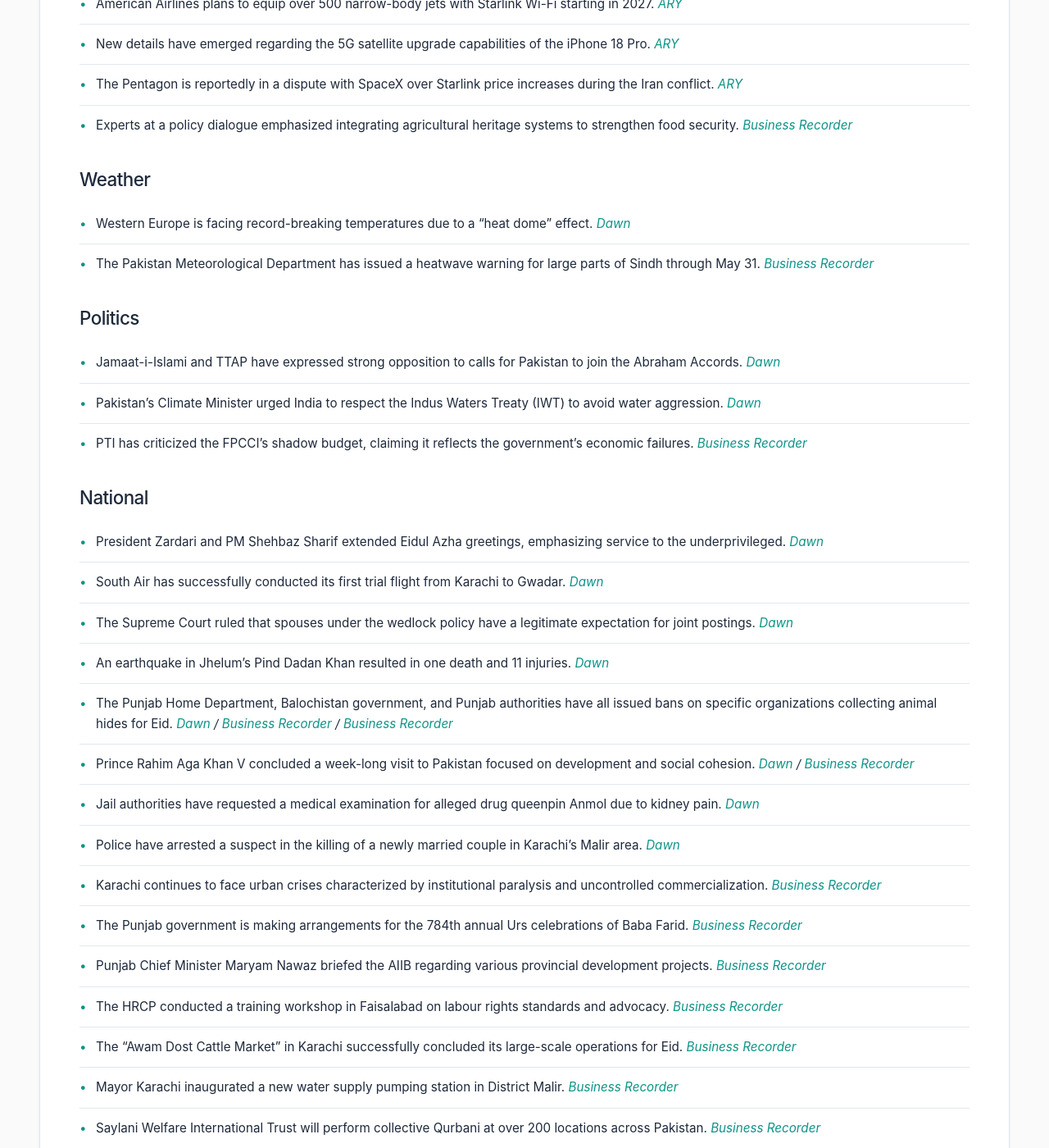
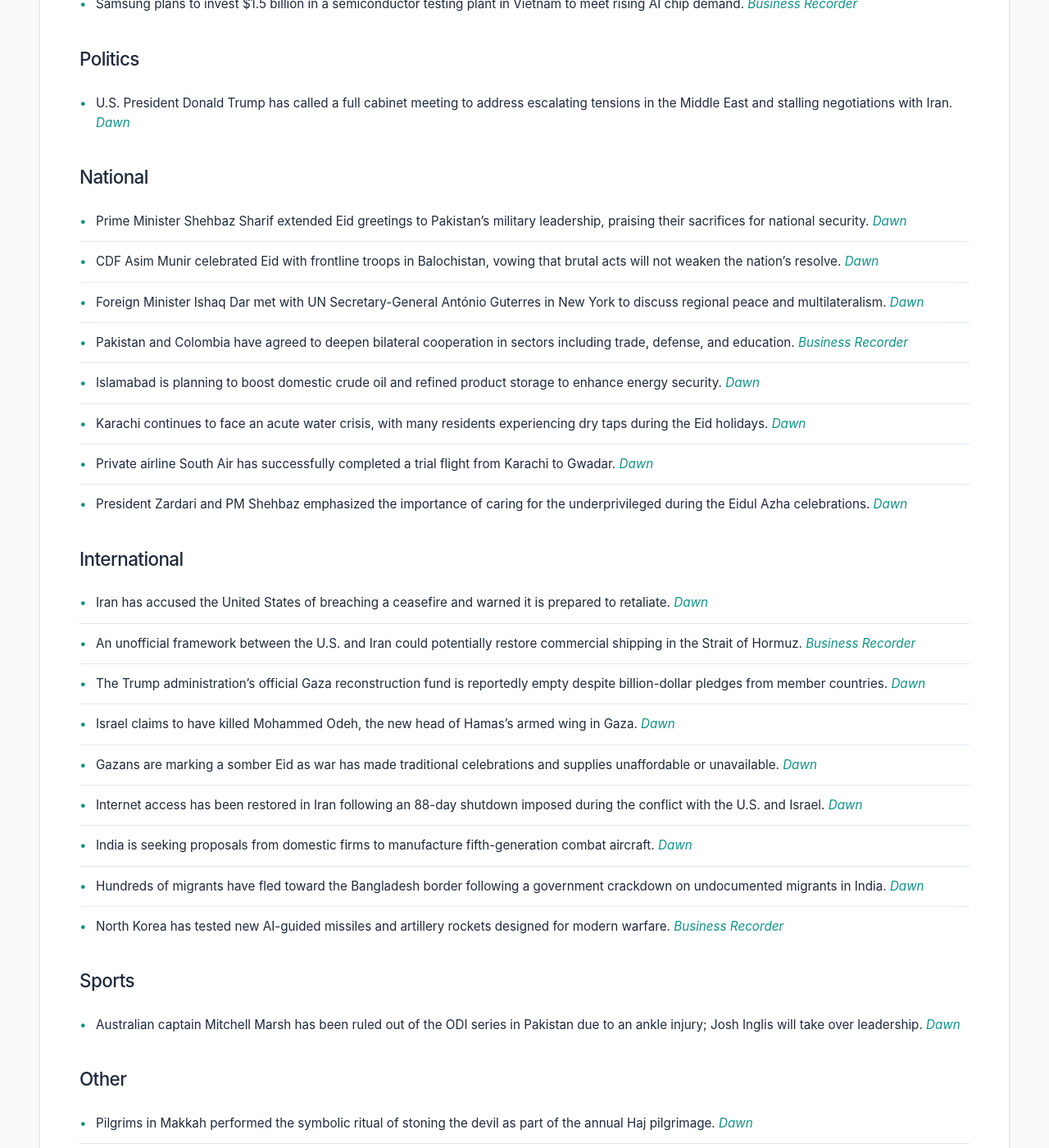
Before and after one commit to zsubzwary/news, a Jekyll site: the page built from en/index.md, in a window 1280 px wide and 1400 px high, scrolled down 1038 px. Shown: the whole window at 82% size. Built offline with Jekyll 4.4.1, drawn with Linux system fonts in a browser that asks for light colours; some web fonts are replaced; comment, search, counter and statistics services are not loaded; some of the changed text lies outside the part shown.

Commit message:
DateTime; 2026-05-27T16:05:21.211Z

```diff
--- a/en/index.md
+++ b/en/index.md
@@ -4,65 +4,53 @@ title: Pakistan News Briefing
 lang: en
 ---
 
-Published at: 27-May-2026 09:04PKT
+Published at: 27-May-2026 21:05PKT
 
-Time to read: 5 mins
+Time to read: 4 mins
 
 ### Economy
-- Islamabad is planning to increase domestic storage for crude oil and refined products to bolster energy security. *[Dawn](https://www.dawn.com/news/2003379/islamabad-plans-oil-reserves-storage-push)*
-- Consumers are facing surging prices for onions, tomatoes, and flour ahead of Eidul Azha. *[Dawn](https://www.dawn.com/news/2003380/tomato-onion-and-flour-rates-surge)*
-- Structural barriers continue to hinder the planned revival of Pakistan's cotton sector. *[Dawn](https://www.dawn.com/news/2003376/analysis-structural-barriers-hindering-cotton-revival-plan)*
-- The Pakistan Association of Automotive Parts & Accessories Manufacturers (PAAPAM) is calling for strategies to develop local industry. *[Business Recorder](https://www.brecorder.com/news/40422913/govt-urged-to-evolve-strategy-aimed-at-developing-local-industry)*
-- The ghee and cooking oil industry is navigating various regulatory and economic challenges. *[Business Recorder](https://www.brecorder.com/news/40422924/pvma-holds-meeting-challenges-confronting-ghee-cooking-oil-industry-discussed-in-detail)*
-- Soneri Bank has been recognized across 11 categories at the Global Diversity, Equity and Inclusion (DEI) Benchmark Awards 2026. *[Business Recorder](https://www.brecorder.com/news/40422925/soneri-bank-wins-dei-benchmark-awards-2026)*
+- Wall Street trading remains subdued as investors await developments in Middle East peace negotiations. *[Business Recorder](https://www.brecorder.com/news/40423001/wall-street-muted-due-to-mideast-peace-deal-uncertainty)*
+- The Indian rupee remains stable as traders monitor oil price fluctuations and central bank actions. *[Business Recorder](https://www.brecorder.com/news/40422990/traders-keep-focus-on-oil-prices-rbi-moves-as-indian-rupee-treads-water)*
+- Indian shares finished flat, as gains in metal stocks were offset by losses in HDFC Bank. *[Business Recorder](https://www.brecorder.com/news/40422991/indian-shares-end-flat-as-hdfc-bank-offsets-rally-in-metal-stocks)*
+- Major Indian airlines IndiGo and Air India have cut domestic flights for June and July due to rising jet fuel costs. *[Business Recorder](https://www.brecorder.com/news/40422996/indigo-air-india-cut-june-july-domestic-flights-amid-high-jet-fuel-prices-sources-say)*
+- The Bank of Japan reported a fall in net income for fiscal 2025 due to higher interest payments on reserves. *[Business Recorder](https://www.brecorder.com/news/40422987/bojs-net-income-falls-due-to-higher-interest-payments-on-reserves)*
+- New Zealand's central bank held interest rates at 2.25%, though policymakers warned that future hikes may be necessary. *[Business Recorder](https://www.brecorder.com/news/40422979/new-zealand-central-bank-holds-rates-steady-in-tight-vote-warns-hikes-to-come-sooner)*
+- The New Zealand dollar rallied following the central bank's decision to maintain current rates. *[Business Recorder](https://www.brecorder.com/news/40422978/new-zealand-dollar-rallies-as-rbnz-comes-close-to-hiking)*
+- Consumers in Karachi are facing surging prices for essential goods including onions, tomatoes, and flour. *[Dawn](https://www.dawn.com/news/2003380/tomato-onion-and-flour-rates-surge)*
 
 ### Science & Technology
-- The Ministry of IT has begun registering cloud service providers to ensure data security and meet accreditation standards. *[Dawn](https://www.dawn.com/news/2003294/it-ministry-starts-registering-cloud-service-providers-to-ensure-data-security)*
-- Canada’s Telesat is reportedly seeking a secure satellite connectivity contract in Italy. *[ARY](https://arynews.tv/telesat-discusses-satellite-services-with-italy)*
-- I Squared is investing $225 million in a Cogent data center to focus on AI inference. *[ARY](https://arynews.tv/i-squared-makes-bold-move-in-ai-infrastructure)*
-- American Airlines plans to equip over 500 narrow-body jets with Starlink Wi-Fi starting in 2027. *[ARY](https://arynews.tv/american-airlines-to-upgrade-in-flight-wi-fi)*
-- New details have emerged regarding the 5G satellite upgrade capabilities of the iPhone 18 Pro. *[ARY](https://arynews.tv/iphone-18-pros-5g-satellite-upgrade-explained)*
-- The Pentagon is reportedly in a dispute with SpaceX over Starlink price increases during the Iran conflict. *[ARY](https://arynews.tv/pentagon-spars-with-spacex-over-starlink-price-hike-during-iran-war)*
-- Experts at a policy dialogue emphasized integrating agricultural heritage systems to strengthen food security. *[Business Recorder](https://www.brecorder.com/news/40422916/experts-emphasise-integration-of-agri-heritage-systems)*
-
-### Weather
-- Western Europe is facing record-breaking temperatures due to a "heat dome" effect. *[Dawn](https://www.dawn.com/news/2003256/more-climate-records-under-threat-as-spring-heatwave-bakes-western-europe)*
-- The Pakistan Meteorological Department has issued a heatwave warning for large parts of Sindh through May 31. *[Business Recorder](https://www.brecorder.com/news/40422929/met-warns-of-severe-heatwave-across-sindh-during-eid-days)*
+- YouTube will begin automatically detecting and flagging photorealistic AI-generated content to increase transparency. *[Business Recorder](https://www.brecorder.com/news/40423000/youtube-says-will-flag-ai-generated-content)*
+- AI is expected to accelerate patent creation and product innovation at global technology hubs in India. *[Business Recorder](https://www.brecorder.com/news/40422989/ai-to-turbocharge-patent-creation-at-india-tech-hubs-executives-say)*
+- Samsung plans to invest $1.5 billion in a semiconductor testing plant in Vietnam to meet rising AI chip demand. *[Business Recorder](https://www.brecorder.com/news/40422982/samsung-plans-15-billion-chip-testing-plant-in-vietnam-document-shows)*
 
 ### Politics
-- Jamaat-i-Islami and TTAP have expressed strong opposition to calls for Pakistan to join the Abraham Accords. *[Dawn](https://www.dawn.com/news/2003373/jamaat-ttap-alliance-oppose-call-to-join-abraham-accords)*
-- Pakistan's Climate Minister urged India to respect the Indus Waters Treaty (IWT) to avoid water aggression. *[Dawn](https://www.dawn.com/news/2003262/climate-minister-musadik-malik-warns-against-water-aggression-urges-india-to-respect-iwt)*
-- PTI has criticized the FPCCI's shadow budget, claiming it reflects the government's economic failures. *[Business Recorder](https://www.brecorder.com/news/40422927/fpccis-shadow-budget-reflects-govts-economic-failure-pti)*
+- U.S. President Donald Trump has called a full cabinet meeting to address escalating tensions in the Middle East and stalling negotiations with Iran. *[Dawn](https://www.dawn.com/news/2003490/trump-calls-full-cabinet-meeting-amid-negotiation-slowdown-with-iran)*
 
 ### National
-- President Zardari and PM Shehbaz Sharif extended Eidul Azha greetings, emphasizing service to the underprivileged. *[Dawn](https://www.dawn.com/news/2003371/president-pm-stress-care-for-underprivileged-on-eidul-azha)*
-- South Air has successfully conducted its first trial flight from Karachi to Gwadar. *[Dawn](https://www.dawn.com/news/2003365/new-airline-south-air-operates-trial-flight-to-gwadar)*
-- The Supreme Court ruled that spouses under the wedlock policy have a legitimate expectation for joint postings. *[Dawn](https://www.dawn.com/news/2003360/supreme-court-upholds-spouses-right-to-joint-posting)*
-- An earthquake in Jhelum’s Pind Dadan Khan resulted in one death and 11 injuries. *[Dawn](https://www.dawn.com/news/2003299/at-least-one-killed-11-injured-as-earthquake-damages-houses-in-punjabs-jhelum-district)*
-- The Punjab Home Department, Balochistan government, and Punjab authorities have all issued bans on specific organizations collecting animal hides for Eid. *[Dawn](https://www.dawn.com/news/2003310/punjab-home-department-lists-organisations-barred-from-collecting-animal-hides-on-eidul-azha) / [Business Recorder](https://www.brecorder.com/news/40422915/punjab-bans-collection-of-hides-for-89-groups) / [Business Recorder](https://www.brecorder.com/news/40422923/balochistan-bars-banned-groups-from-collecting-hides)*
-- Prince Rahim Aga Khan V concluded a week-long visit to Pakistan focused on development and social cohesion. *[Dawn](https://www.dawn.com/news/2003265/prince-rahim-winds-up-pakistan-visit-after-week-of-meetings-with-political-leadership-development-assurances) / [Business Recorder](https://www.brecorder.com/news/40422930/prince-rahim-aga-khan-v-concludes-his-pakistan-visit)*
-- Jail authorities have requested a medical examination for alleged drug queenpin Anmol due to kidney pain. *[Dawn](https://www.dawn.com/news/2003283/jail-authorities-request-medical-examination-of-alleged-drug-queenpin-anmol-over-kidney-pain)*
-- Police have arrested a suspect in the killing of a newly married couple in Karachi's Malir area. *[Dawn](https://www.dawn.com/news/2003254/police-arrest-suspect-in-killing-of-newly-married-couple-in-karachis-malir-spokesperson)*
-- Karachi continues to face urban crises characterized by institutional paralysis and uncontrolled commercialization. *[Business Recorder](https://www.brecorder.com/news/40422898/slow-death-of-a-city-of-teeming-millions)*
-- The Punjab government is making arrangements for the 784th annual Urs celebrations of Baba Farid. *[Business Recorder](https://www.brecorder.com/news/40422917/784th-annual-urs-celebrations-of-baba-farid-punjab-govt-committed-to-ensuring-provision-of-facilities)*
-- Punjab Chief Minister Maryam Nawaz briefed the AIIB regarding various provincial development projects. *[Business Recorder](https://www.brecorder.com/news/40422918/cm-briefs-aiib-chief-investment-officer-about-development-projects)*
-- The HRCP conducted a training workshop in Faisalabad on labour rights standards and advocacy. *[Business Recorder](https://www.brecorder.com/news/40422919/hrcp-holds-workshop-on-labour-rights)*
-- The "Awam Dost Cattle Market" in Karachi successfully concluded its large-scale operations for Eid. *[Business Recorder](https://www.brecorder.com/news/40422920/awam-dost-cattle-market-concludes-on-successful-note)*
-- Mayor Karachi inaugurated a new water supply pumping station in District Malir. *[Business Recorder](https://www.brecorder.com/news/40422921/mayor-karachi-inaugurates-water-supply-project)*
-- Saylani Welfare International Trust will perform collective Qurbani at over 200 locations across Pakistan. *[Business Recorder](https://www.brecorder.com/news/40422922/saylani-to-perform-collective-qurbani-at-over-200-locations)*
-- The Karachi Water and Sewerage Corporation (KWSC) has finalized plans to ensure uninterrupted water supply during Eid. *[Business Recorder](https://www.brecorder.com/news/40422926/eid-ul-azha-kwsc-says-will-ensure-uninterrupted-water-supply)*
+- Prime Minister Shehbaz Sharif extended Eid greetings to Pakistan's military leadership, praising their sacrifices for national security. *[Dawn](https://www.dawn.com/news/2003477/pm-shehbaz-extends-eid-greetings-to-armed-forces-chiefs-pays-tribute-to-on-duty-personnel)*
+- CDF Asim Munir celebrated Eid with frontline troops in Balochistan, vowing that brutal acts will not weaken the nation's resolve. *[Dawn](https://www.dawn.com/news/2003468/cdf-munir-spends-eidul-azha-with-frontline-troops-in-zhob-says-brutal-acts-cannot-weaken-nations-resolve)*
+- Foreign Minister Ishaq Dar met with UN Secretary-General António Guterres in New York to discuss regional peace and multilateralism. *[Dawn](https://www.dawn.com/news/2003453/fm-dar-assures-un-chief-of-pakistans-continued-engagement-and-dialogue-to-restore-peace-in-region)*
+- Pakistan and Colombia have agreed to deepen bilateral cooperation in sectors including trade, defense, and education. *[Business Recorder](https://www.brecorder.com/news/40422995/pakistan-colombia-agree-to-deepen-cooperation-across-key-sectors)*
+- Islamabad is planning to boost domestic crude oil and refined product storage to enhance energy security. *[Dawn](https://www.dawn.com/news/2003379/islamabad-plans-oil-reserves-storage-push)*
+- Karachi continues to face an acute water crisis, with many residents experiencing dry taps during the Eid holidays. *[Dawn](https://www.dawn.com/news/2003354/eid-with-dry-taps-as-karachi-water-crisis-enters-second-month)*
+- Private airline South Air has successfully completed a trial flight from Karachi to Gwadar. *[Dawn](https://www.dawn.com/news/2003365/new-airline-south-air-operates-trial-flight-to-gwadar)*
+- President Zardari and PM Shehbaz emphasized the importance of caring for the underprivileged during the Eidul Azha celebrations. *[Dawn](https://www.dawn.com/news/2003371/president-pm-stress-care-for-underprivileged-on-eidul-azha)*
 
 ### International
-- Iran has warned of retaliation after the US allegedly violated a ceasefire by targeting Iranian sites. *[Dawn](https://www.dawn.com/news/2003367/iran-vows-not-to-let-aggression-go-unanswered-after-us-violates-truce)*
-- Internet connectivity in Iran has been partially restored following a nearly three-month shutdown. *[Dawn](https://www.dawn.com/news/2003357/internet-partially-restored-in-iran-after-months-long-shutdown)*
-- The US plans to reduce military contributions to NATO, raising concerns among European allies. *[Dawn](https://www.dawn.com/news/2003396/us-plans-to-cut-bombers-warships-for-nato-in-crisis)*
-- Pakistan has urged the UN Security Council to promote diplomacy and restraint in the US-Iran conflict. *[Dawn](https://www.dawn.com/news/2003210/pakistan-stresses-need-for-restraint-de-escalation-in-iran-us-conflict)*
-- Reports highlight the mistreatment of international humanitarian activists by Israeli leadership. *[Business Recorder](https://www.brecorder.com/news/40422899/arrogance-of-impunity)*
+- Iran has accused the United States of breaching a ceasefire and warned it is prepared to retaliate. *[Dawn](https://www.dawn.com/news/2003367/iran-vows-not-to-let-aggression-go-unanswered-after-us-violates-truce)*
+- An unofficial framework between the U.S. and Iran could potentially restore commercial shipping in the Strait of Hormuz. *[Business Recorder](https://www.brecorder.com/news/40422997/iran-says-draft-deal-with-us-would-reopen-hormuz-shipping-end-naval-blockade)*
+- The Trump administration's official Gaza reconstruction fund is reportedly empty despite billion-dollar pledges from member countries. *[Dawn](https://www.dawn.com/news/2003486/trump-board-of-peaces-official-gaza-fund-is-empty)*
+- Israel claims to have killed Mohammed Odeh, the new head of Hamas's armed wing in Gaza. *[Dawn](https://www.dawn.com/news/2003457/israel-claims-it-killed-new-hamas-armed-wing-chief-in-gaza-strike)*
+- Gazans are marking a somber Eid as war has made traditional celebrations and supplies unaffordable or unavailable. *[Dawn](https://www.dawn.com/news/2003467/no-feasts-no-joy-gazans-mark-a-dark-eid)*
+- Internet access has been restored in Iran following an 88-day shutdown imposed during the conflict with the U.S. and Israel. *[Dawn](https://www.dawn.com/news/2003482/greetings-after-88-days-iranians-reconnect-after-worlds-longest-internet-shutdown)*
+- India is seeking proposals from domestic firms to manufacture fifth-generation combat aircraft. *[Dawn](https://www.dawn.com/news/2003481/india-seeks-proposals-for-5th-generation-combat-jets-ani)*
+- Hundreds of migrants have fled toward the Bangladesh border following a government crackdown on undocumented migrants in India. *[Dawn](https://www.dawn.com/news/2003484/hundreds-flee-india-migrant-crackdown-towards-bangladesh)*
+- North Korea has tested new AI-guided missiles and artillery rockets designed for modern warfare. *[Business Recorder](https://www.brecorder.com/news/40422984/north-korea-tests-ai-guided-missiles-and-artillery-rockets-designed-for-modern-warfare-kcna-says)*
 
 ### Sports
-- Morocco has selected Nayef Aguerd for the World Cup despite ongoing injury concerns. *[ARY](https://arynews.tv/morocco-picks-nayef-aguerd-for-world-cup-despite-injury-concerns)*
+- Australian captain Mitchell Marsh has been ruled out of the ODI series in Pakistan due to an ankle injury; Josh Inglis will take over leadership. *[Dawn](https://www.dawn.com/news/2003471/marsh-out-of-pakistan-odis-inglis-to-captain-australia)*
 
 ### Other
-- During the Haj sermon, Imam Ali Al-Hudhaifi offered prayers for Muslim unity and better conditions for the Ummah. *[Dawn](https://www.dawn.com/news/2003259/prayers-offered-for-muslim-unity-ummahs-better-conditions-in-haj-sermon-as-pilgrims-gather-at-arafat)*
-- Actor Ramakant Dayama, known for his role in *Chak De! India*, has passed away at the age of 69. *[ARY](https://arynews.tv/ramakant-dayama-chak-de-india-actor-dies-at-69)*
-- Various celebrity updates were noted regarding Katie Price, Olivia Attwood, and Jennifer Lopez. *[ARY](https://arynews.tv/katie-price-and-olivia-attwood-laugh-over-missing-husbands) / [ARY](https://arynews.tv/jennifer-lopezs-sweet-memorial-day-post-with-son-goes-viral)*
+- Pilgrims in Makkah performed the symbolic ritual of stoning the devil as part of the annual Haj pilgrimage. *[Dawn](https://www.dawn.com/news/2003461/haj-pilgrims-stone-the-devil-in-final-ritual)*
+- A giant statue of football star Lionel Messi in Kolkata is being removed due to safety concerns. *[Business Recorder](https://www.brecorder.com/news/40422993/giant-messi-statue-in-india-to-be-removed-over-safety-concerns)*
+- A chemical tank rupture at a facility in Washington state resulted in one death and multiple injuries. *[Dawn](https://www.dawn.com/news/2003451/chemical-tank-rupture-in-washington-state-causes-one-death-multiple-injuries)*
```
